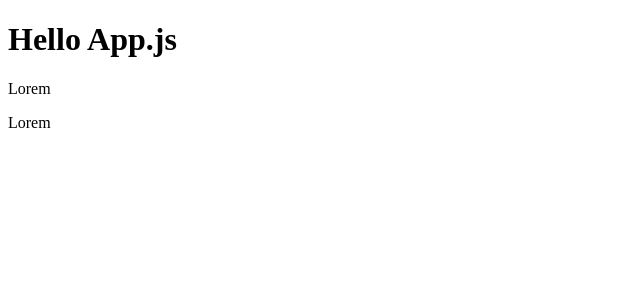
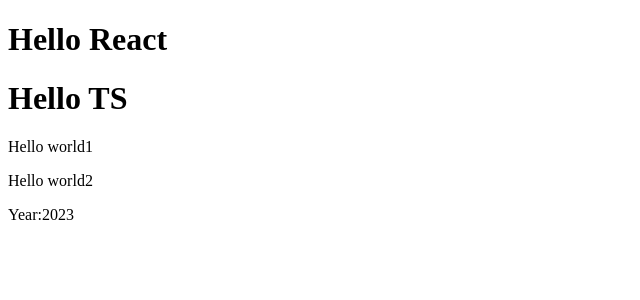
Before and after one commit to FlyLyud/shop-project-2, a React (Create React App) app: page / in a window 1280 px wide. Shown: the top 300 px of the page, without its empty margins (0-640 px from the left). Built offline with nearby package versions, Linux system fonts and the light colour scheme.

Commit message:
Компоненти і їх типи props

```diff
--- a/src/index.tsx
+++ b/src/index.tsx
@@ -1,24 +1,36 @@
 import React from 'react'
 import ReactDOM from 'react-dom/client'
 
-const Title = () => {
-    return <h1>Hello App.js</h1>
+interface ITitleProps {
+    text: string
 }
-const Content = () => {
+type ContentProps = {
+    text1: string
+    text2: string
+    year: number
+}
+
+const Title = (props: ITitleProps) => {
+    console.log(props)
+    return <h1>Hello {props.text}</h1>
+}
+const Content = (props: ContentProps) => {
     return (
         <React.Fragment>
-            <p>Lorem </p>
-            <p>Lorem </p>
+            <p>{props.text1} </p>
+            <p>{props.text2} </p>
+            <div>Year:{props.year}</div>
         </React.Fragment>
     )
 }
 
 function App() {
     return (
-        <div>
-            <Title />
-            <Content />
-        </div>
+        <>
+            <Title text="React" />
+            <Title text="TS" />
+            <Content text1="Hello world1" text2="Hello world2" year={2023} />
+        </>
     )
 }
 const root = ReactDOM.createRoot(document.getElementById('root') as HTMLElement)
```
